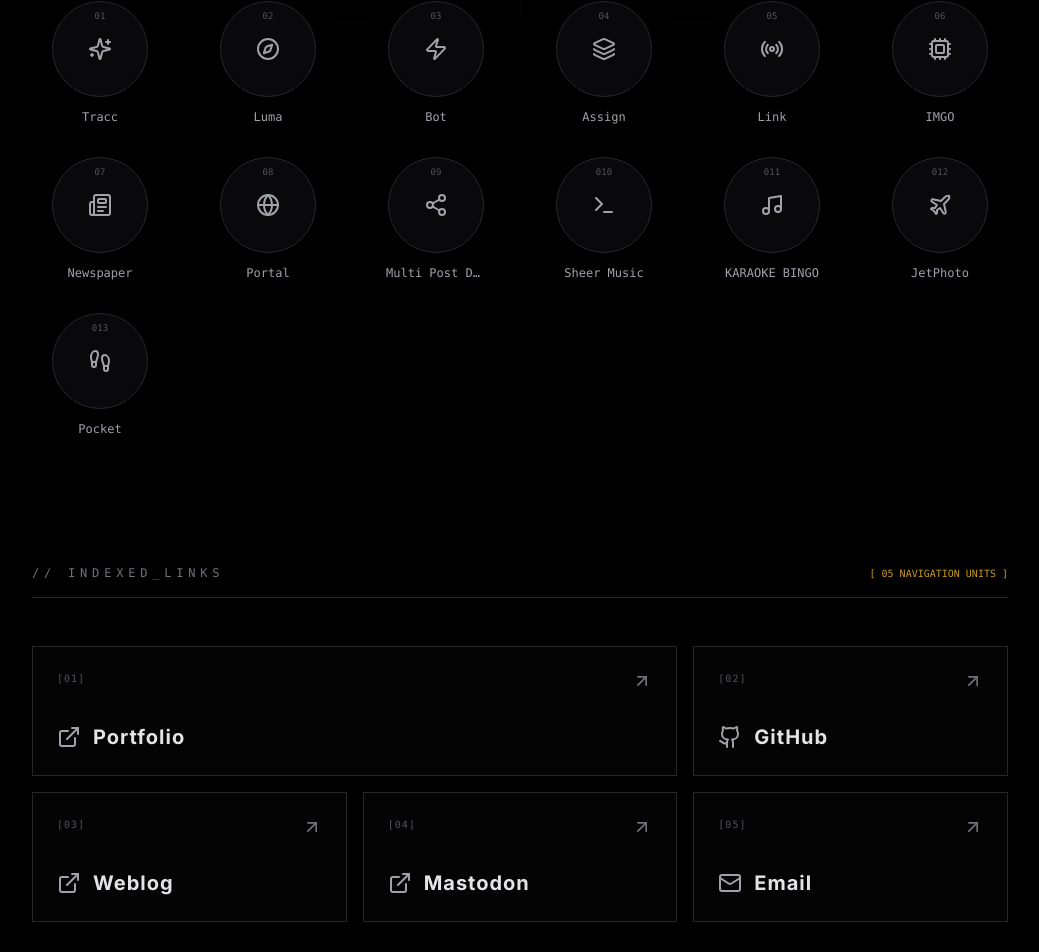
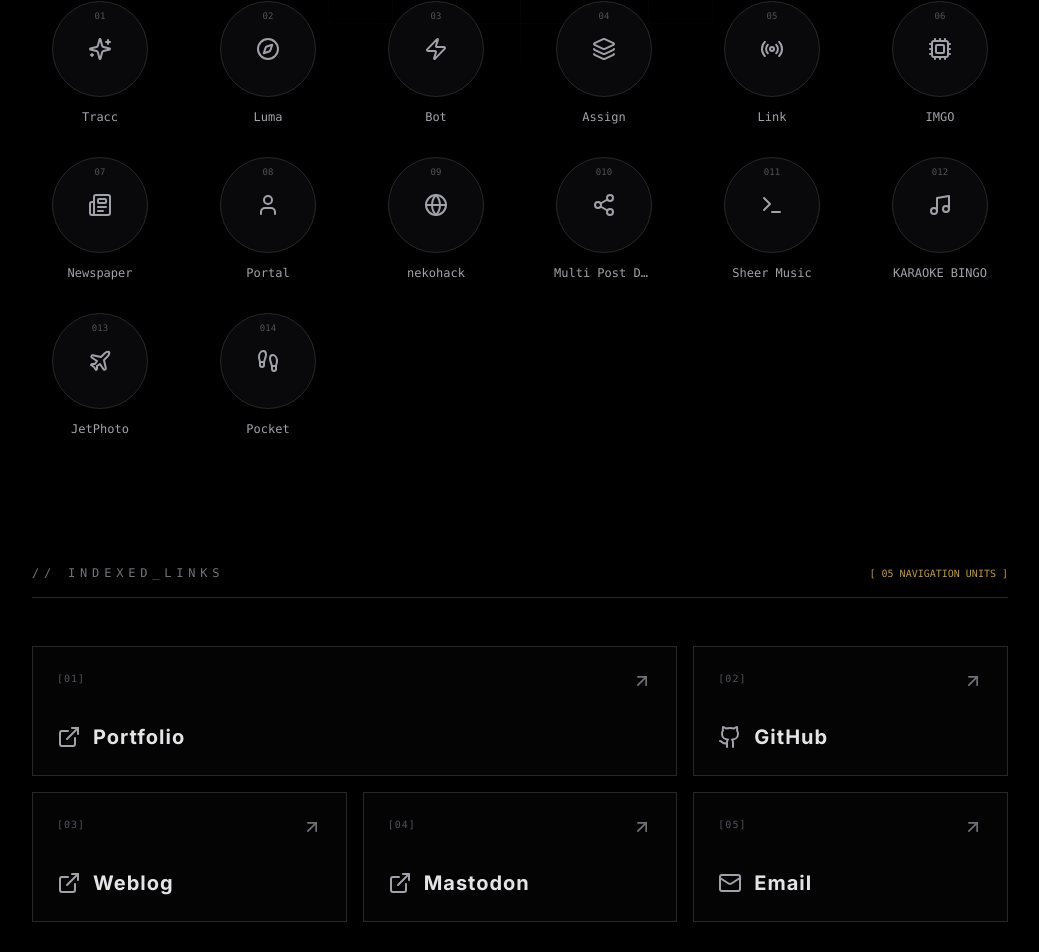
Before and after one commit to nekohack/portal, a Next.js app: page / in a window 1280 px wide. Shown: the part 1065-2017 px from the top of the page, without its empty margins (120-1159 px from the left). Built offline with nearby package versions, Linux system fonts and the light colour scheme.

Commit message:
組織のポータルとは別で、自身のポータル（プロフィールサイト）を追加

```diff
--- a/app/page.tsx
+++ b/app/page.tsx
@@ -72,6 +72,12 @@
     },
     {
       name: "Portal",
+      desc: "Main Hub",
+      icon: <User className="h-6 w-6" />,
+      href: "https://yuma-kitamura.nekohack.me/",
+    },
+    {
+      name: "nekohack",
       desc: "Main Hub",
       icon: <Globe className="h-6 w-6" />,
       href: "https://nekohack.me/",
```
